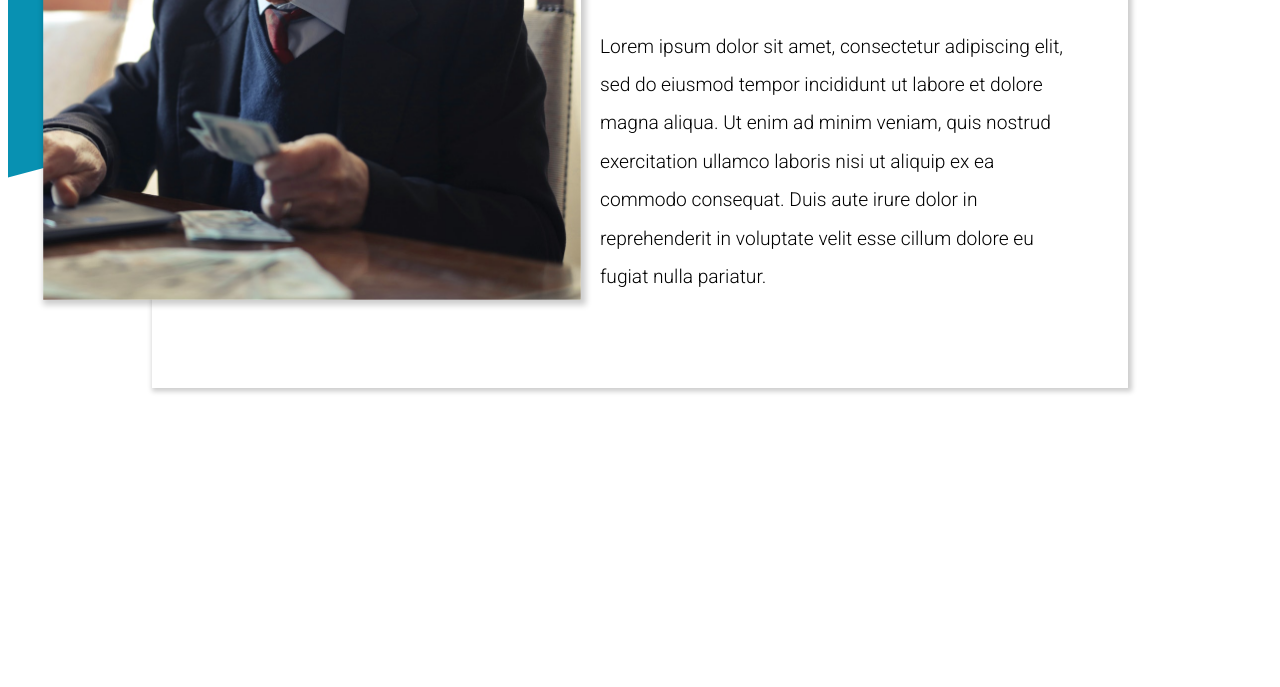
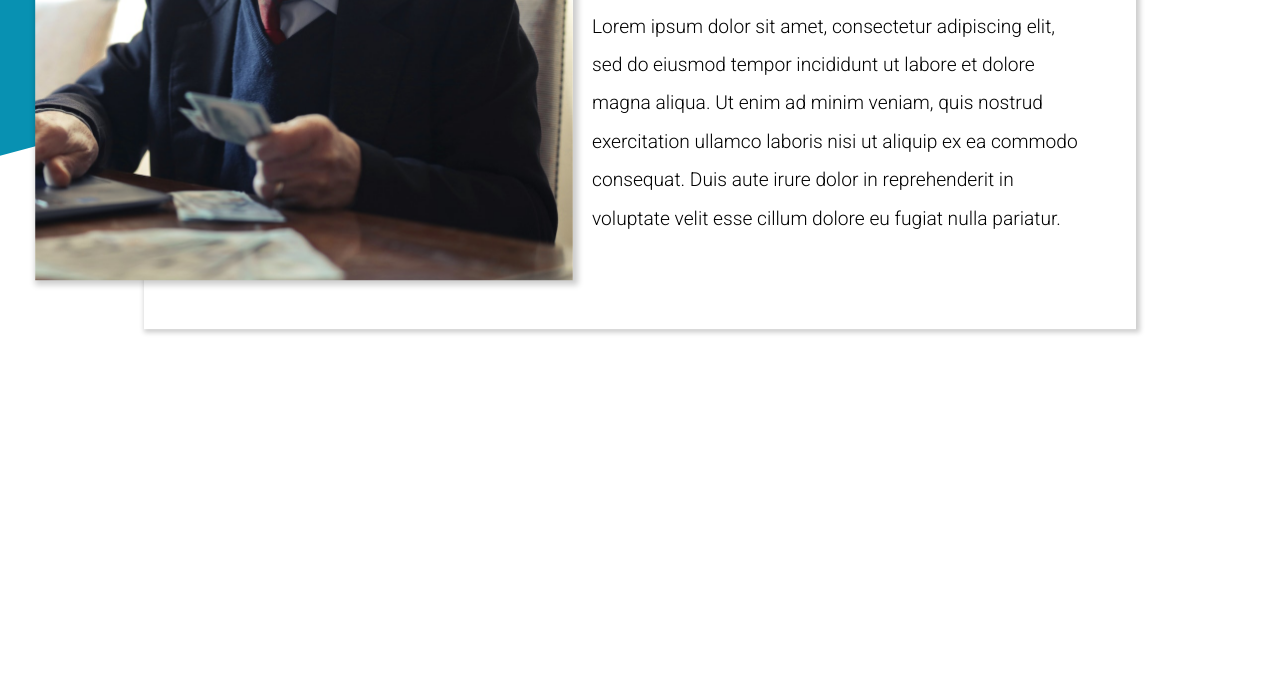
Before and after one commit to gitdingus/portfolio-project, a plain HTML site: page src/index.html in a window 1280 px wide. Shown: the part 348-1035 px from the top of the page. After the commit the page ends 982 px from the top, so only its background shows below. Drawn offline with nearby package versions, Linux system fonts and the light colour scheme.

Commit message:
Link index.css, remove margin + padding from body

```diff
--- a/src/index.html
+++ b/src/index.html
@@ -3,6 +3,7 @@
   <head>
     <meta charset="UTF-8" />
     <meta name="viewport" content="width=device-width, initial-scale=1" />
+    <link rel="stylesheet" href="./styles/index.css" />
     <link rel="stylesheet" href="./styles/index-header.css" />
     <link rel="stylesheet" href="./styles/index-projects.css" />
     <title>John Smith - Portfolio</title>
--- /dev/null
+++ b/src/styles/index.css
@@ -0,0 +1,4 @@
+body {
+  padding: 0;
+  margin: 0;
+}
```
